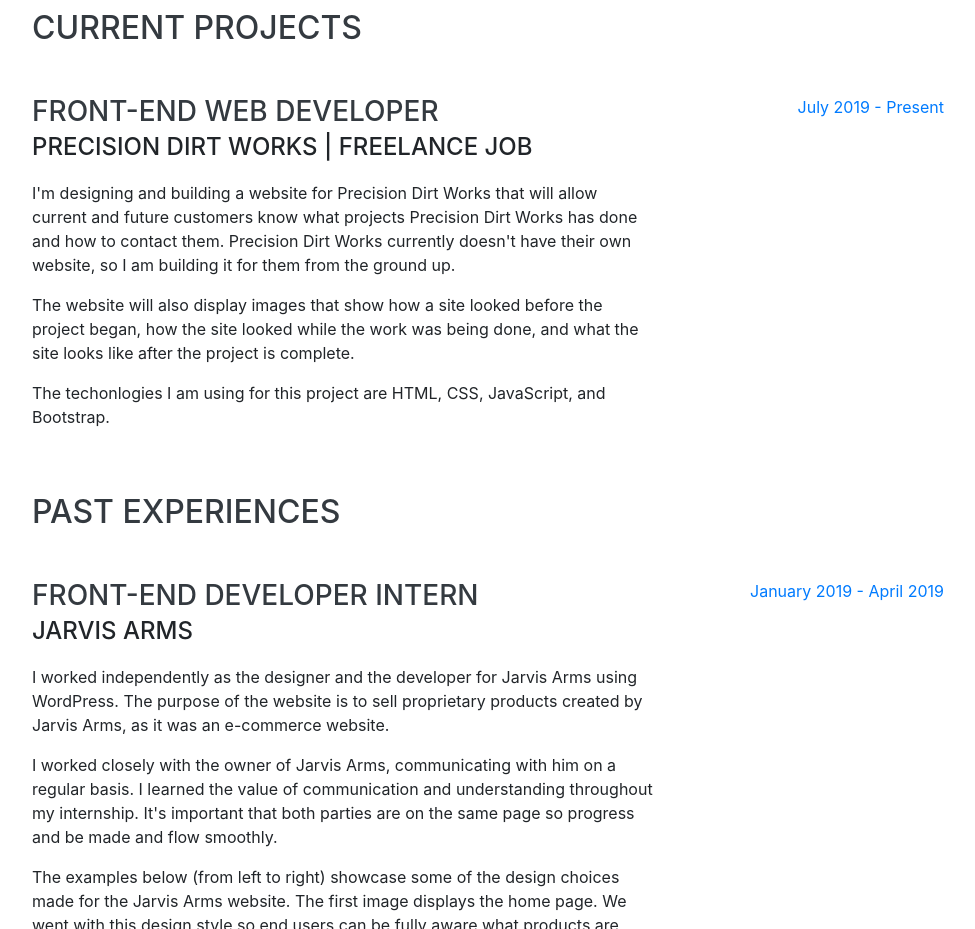
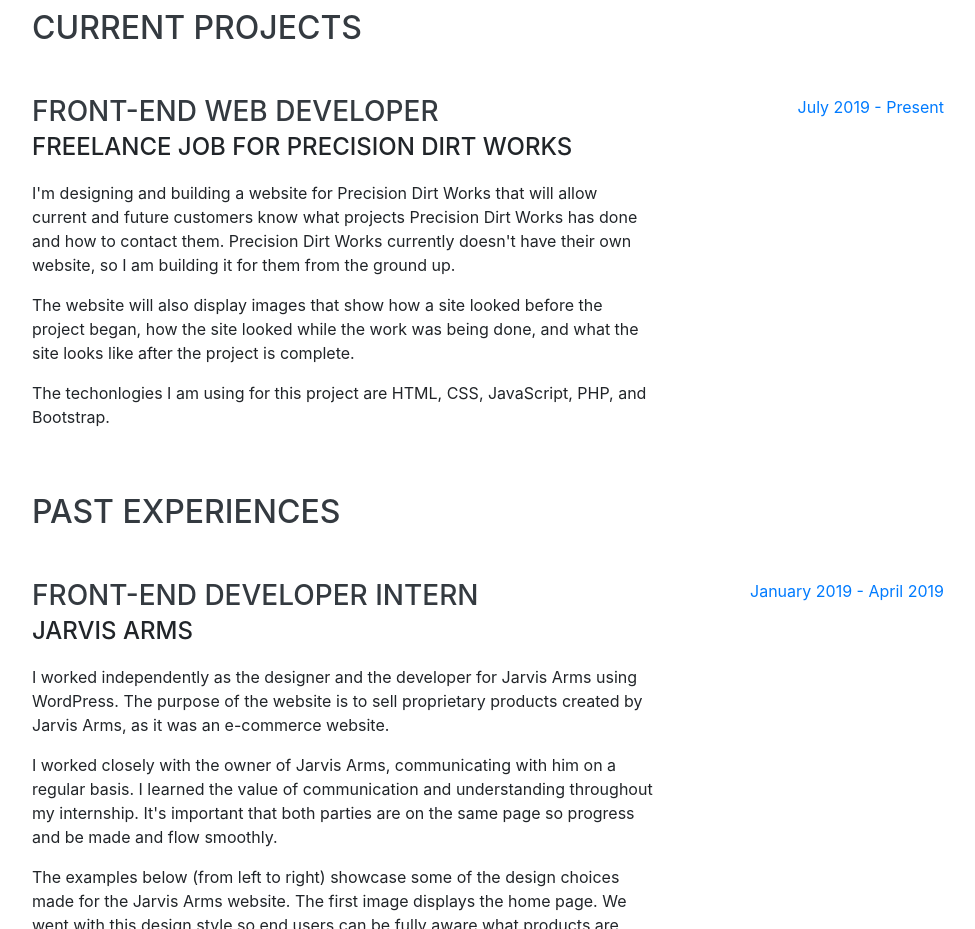
Before and after one commit to Albrethsen-Trevor/Albrethsen-Trevor.github.io, a website with bundled scripts: page index.html in a window 1280 px wide. Shown: the part 840-1769 px from the top of the page, without its empty margins (288-1263 px from the left). Built offline with nearby package versions, Linux system fonts and the light colour scheme; a web font is replaced by a local one.

Commit message:
Updated Commit

```diff
--- a/index.html
+++ b/index.html
@@ -96,14 +96,14 @@
         <div class="resume-item d-flex flex-column flex-md-row justify-content-between mb-5">
           <div class="resume-content">
             <h3 class="mb-0">Front-End Web Developer</h3>
-            <div class="subheading mb-3">Precision Dirt Works | Freelance Job</div>
+            <div class="subheading mb-3">Freelance Job for Precision Dirt Works</div>
             <p>I'm designing and building a website for Precision Dirt Works that will allow current and future
               customers know
               what projects Precision Dirt Works has done and how to contact them. Precision Dirt Works currently doesn't have their own website, so I am building it for them from the ground up.</p>
             <p>The website will also display images
               that show how a site looked before the project began, how the site looked while the work was being done,
               and what the site looks like after the project is complete.</p>
-            <p>The techonlogies I am using for this project are HTML, CSS, JavaScript, and Bootstrap.</p>
+            <p>The techonlogies I am using for this project are HTML, CSS, JavaScript, PHP, and Bootstrap.</p>
           </div>
           <div class="resume-date text-md-right">
             <span class="text-primary">July 2019 - Present</span>
```
